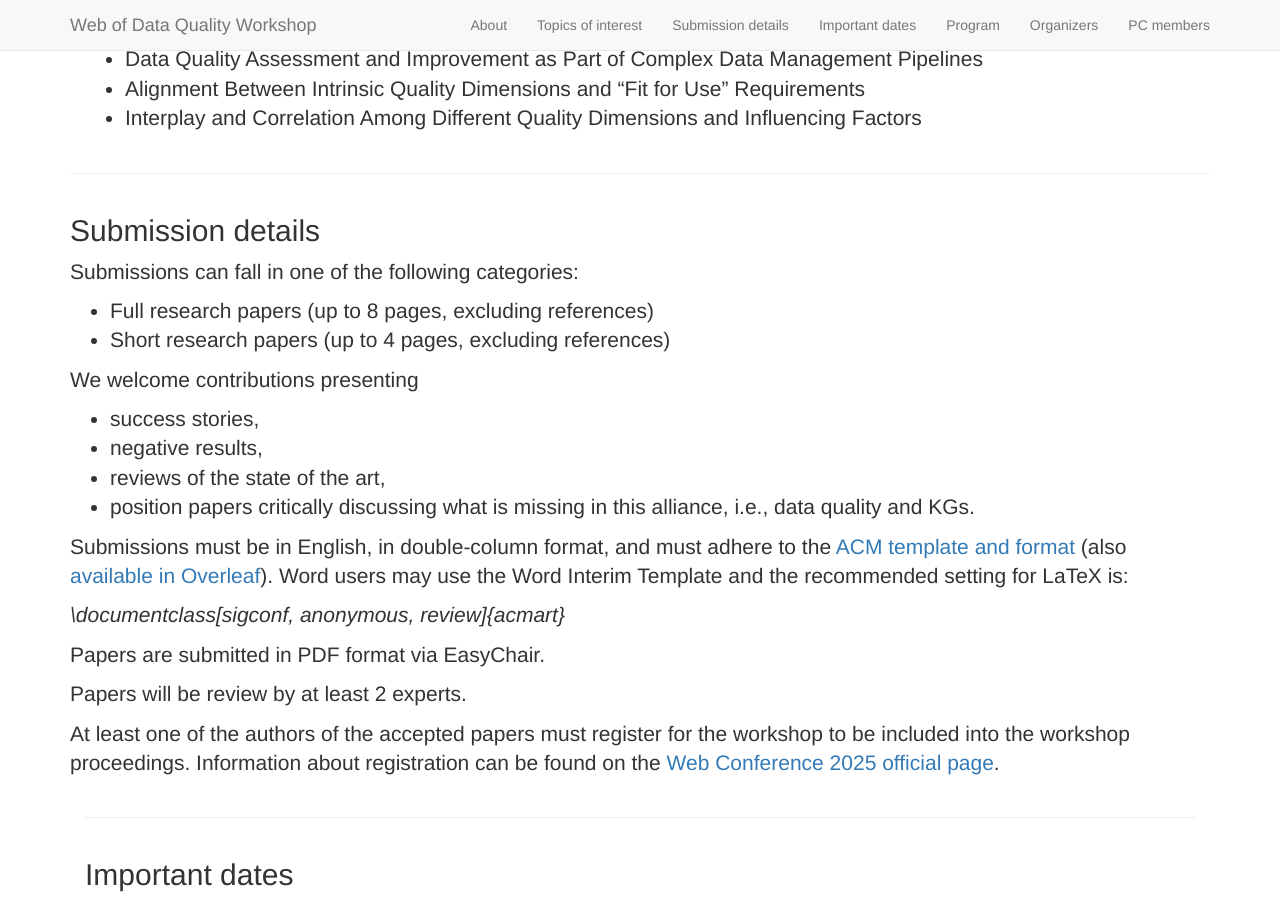
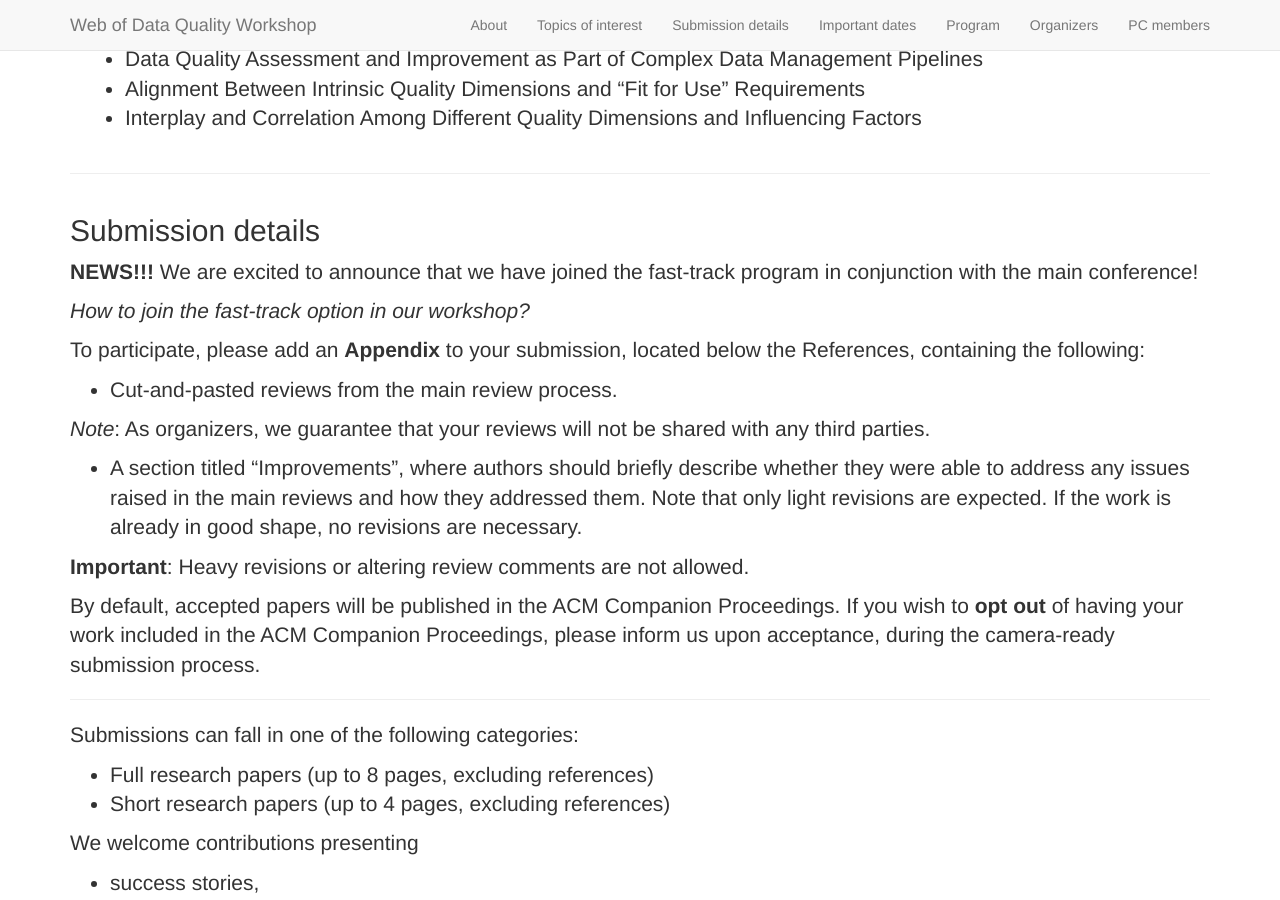
Before and after one commit to dataqualityws/dataqualityws.github.io, a Jekyll site: the page built from _posts/2023-12-02-submission-details.markdown, in a window 1280 px wide and 900 px high, scrolled down 685 px. Built offline with Jekyll 4.4.1, drawn with Linux system fonts in a browser that asks for light colours; nearby versions of some CDN libraries; library files that are not in the unit come from our copies.

Commit message:
added details about the fast-track

```diff
--- a/_posts/2023-12-02-submission-details.markdown
+++ b/_posts/2023-12-02-submission-details.markdown
@@ -6,6 +6,25 @@ title: Submission details
 tag: submission
 description: |
 ---
+**NEWS!!!** We are excited to announce that we have joined the fast-track program in conjunction with the main conference!
+
+*How to join the fast-track option in our workshop?*
+
+To participate, please add an **Appendix** to your submission, located below the References, containing the following:
+- Cut-and-pasted reviews from the main review process.
+
+*Note*: As organizers, we guarantee that your reviews will not be shared with any third parties.
+
+- A section titled “Improvements”, where authors should briefly describe whether they were able to address any issues raised in the main reviews and how they addressed them.
+Note that only light revisions are expected. If the work is already in good shape, no revisions are necessary.
+
+**Important**: Heavy revisions or altering review comments are not allowed.
+
+By default, accepted papers will be published in the ACM Companion Proceedings.
+If you wish to **opt out** of having your work included in the ACM Companion Proceedings, please inform us upon acceptance, during the camera-ready submission process.
+
+---
+
 Submissions can fall in one of the following categories:
 - Full research papers (up to 8 pages, excluding references)
 - Short research papers (up to 4 pages, excluding references)
```
